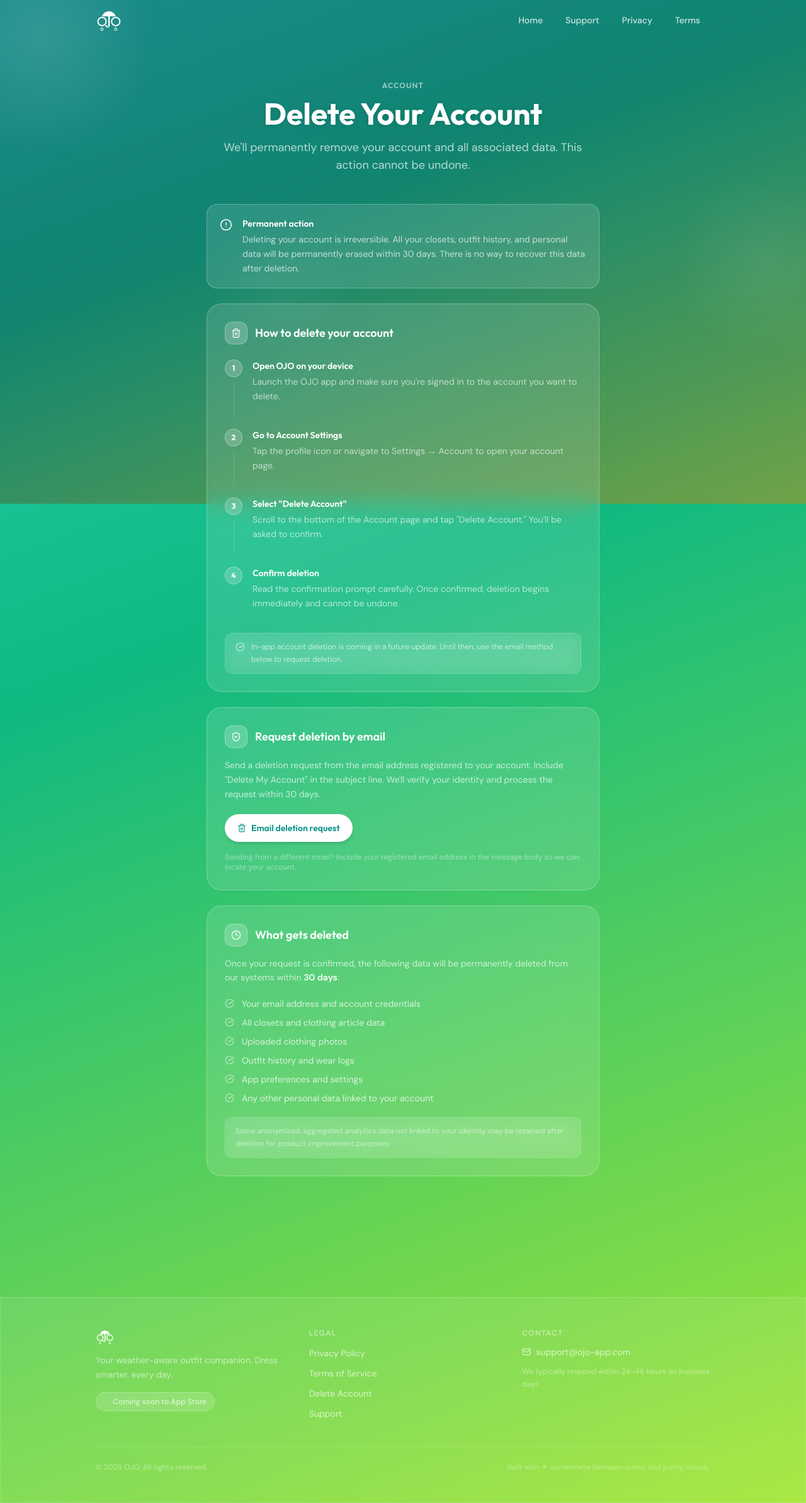
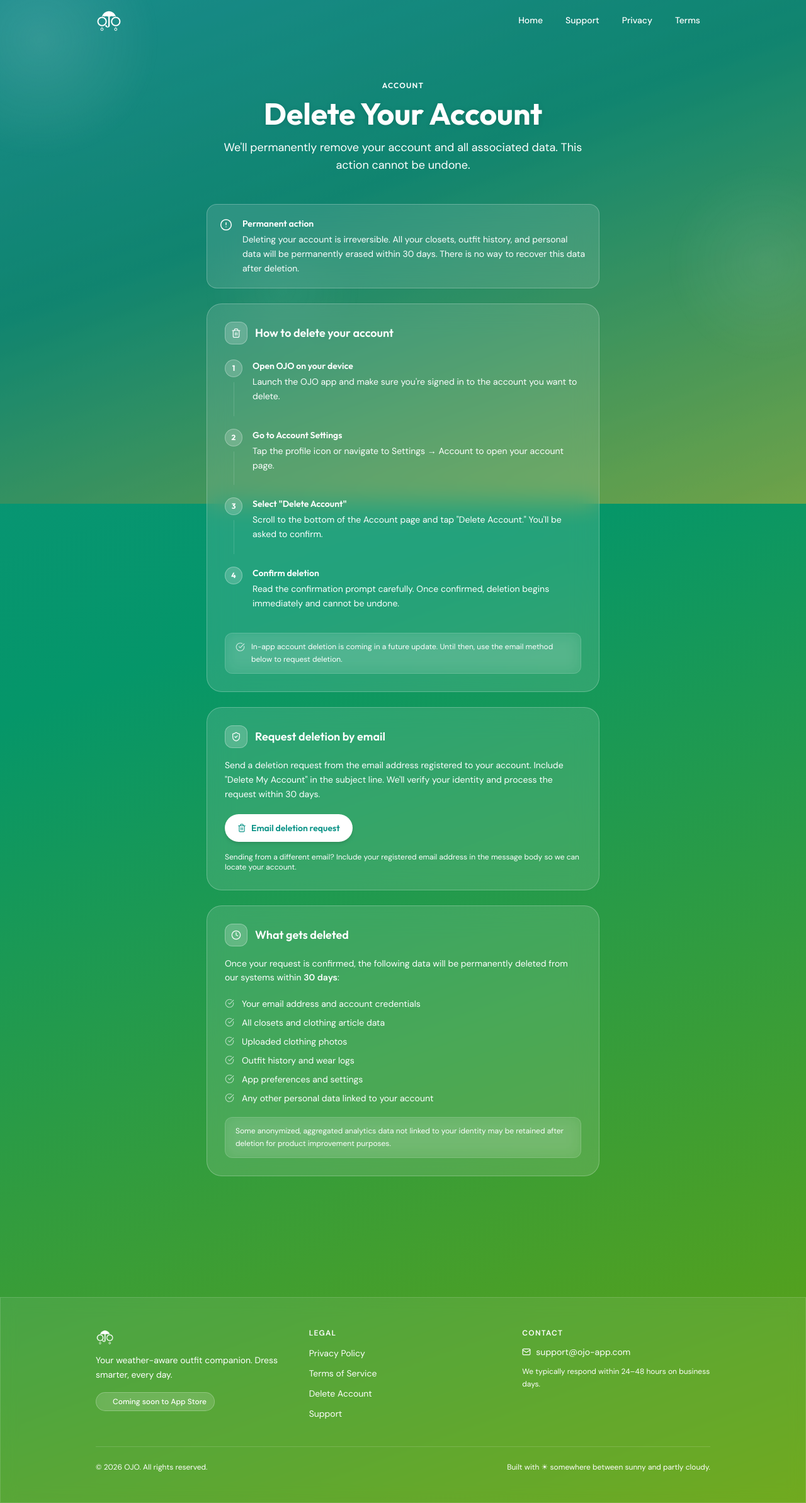
Before and after one commit to mikedeleamon/OjoLandingSite, a Next.js app: page /delete-account in a window 1280 px wide. Shown: the whole page at 63% size. Built offline with nearby package versions, Linux system fonts and the light colour scheme.

Commit message:
color updates

```diff
--- a/app/delete-account/page.tsx
+++ b/app/delete-account/page.tsx
@@ -56,7 +56,7 @@ export default function DeleteAccountPage() {
           <AlertCircle size={20} className="text-white mt-0.5 flex-shrink-0" strokeWidth={1.8} />
           <div>
             <p className="text-white font-outfit font-semibold text-sm mb-1">Permanent action</p>
-            <p className="text-white/70 text-sm font-dm leading-relaxed">
+            <p className="text-white text-sm font-dm leading-relaxed">
               Deleting your account is irreversible. All your closets, outfit
               history, and personal data will be permanently erased within 30 days.
               There is no way to recover this data after deletion.
@@ -88,15 +88,15 @@ export default function DeleteAccountPage() {
                 </div>
                 <div className="pb-5">
                   <p className="text-white font-outfit font-semibold text-sm mb-1">{s.title}</p>
-                  <p className="text-white/65 text-sm font-dm leading-relaxed">{s.description}</p>
+                  <p className="text-white text-sm font-dm leading-relaxed">{s.description}</p>
                 </div>
               </div>
             ))}
           </div>
 
           <div className="mt-4 glass-subtle rounded-xl px-4 py-3 flex items-start gap-2.5">
-            <CheckCircle size={15} className="text-white/70 mt-0.5 flex-shrink-0" strokeWidth={1.8} />
-            <p className="text-white/65 text-xs font-dm leading-relaxed">
+            <CheckCircle size={15} aria-hidden="true" className="text-white/70 mt-0.5 flex-shrink-0" strokeWidth={1.8} />
+            <p className="text-white text-xs font-dm leading-relaxed">
               In-app account deletion is coming in a future update. Until then, use
               the email method below to request deletion.
             </p>
@@ -113,7 +113,7 @@ export default function DeleteAccountPage() {
               Request deletion by email
             </h2>
           </div>
-          <p className="text-white/70 text-sm font-dm leading-relaxed mb-5">
+          <p className="text-white text-sm font-dm leading-relaxed mb-5">
             Send a deletion request from the email address registered to your
             account. Include "Delete My Account" in the subject line. We'll verify
             your identity and process the request within 30 days.
@@ -125,7 +125,7 @@ export default function DeleteAccountPage() {
             <Trash2 size={14} />
             Email deletion request
           </a>
-          <p className="text-white/45 text-xs font-dm mt-4">
+          <p className="text-white text-xs font-dm mt-4">
             Sending from a different email? Include your registered email address
             in the message body so we can locate your account.
           </p>
@@ -141,20 +141,20 @@ export default function DeleteAccountPage() {
               What gets deleted
             </h2>
           </div>
-          <p className="text-white/70 text-sm font-dm leading-relaxed mb-5">
+          <p className="text-white text-sm font-dm leading-relaxed mb-5">
             Once your request is confirmed, the following data will be permanently
             deleted from our systems within <strong className="text-white">30 days</strong>:
           </p>
           <ul className="flex flex-col gap-2.5">
             {deletedItems.map((item) => (
               <li key={item} className="flex items-start gap-3">
-                <CheckCircle size={15} className="text-white/60 mt-0.5 flex-shrink-0" strokeWidth={1.8} />
-                <span className="text-white/75 text-sm font-dm">{item}</span>
+                <CheckCircle size={15} aria-hidden="true" className="text-white/60 mt-0.5 flex-shrink-0" strokeWidth={1.8} />
+                <span className="text-white text-sm font-dm">{item}</span>
               </li>
             ))}
           </ul>
           <div className="mt-5 glass-subtle rounded-xl px-4 py-3">
-            <p className="text-white/55 text-xs font-dm leading-relaxed">
+            <p className="text-white text-xs font-dm leading-relaxed">
               Some anonymized, aggregated analytics data not linked to your
               identity may be retained after deletion for product improvement
               purposes.
--- a/app/globals.css
+++ b/app/globals.css
@@ -3,10 +3,10 @@
 @tailwind utilities;
 
 :root {
-  --color-mint: #2dd4bf;
-  --color-lime: #a3e635;
-  --color-teal: #06b6d4;
-  --gradient-main: linear-gradient(160deg, #2dd4bf 0%, #10b981 40%, #a3e635 100%);
+  --color-mint: #0d9488;
+  --color-lime: #65a30d;
+  --color-teal: #059669;
+  --gradient-main: linear-gradient(160deg, #0d9488 0%, #059669 40%, #65a30d 100%);
 }
 
 html {
--- a/app/support/page.tsx
+++ b/app/support/page.tsx
@@ -146,7 +146,7 @@ function FaqItem({ q, a }: { q: string; a: string }) {
             transition={{ duration: 0.3, ease: [0.22, 1, 0.36, 1] }}
             className="overflow-hidden"
           >
-            <p className="text-white/65 text-sm font-dm leading-relaxed pb-4">{a}</p>
+            <p className="text-white text-sm font-dm leading-relaxed pb-4">{a}</p>
           </motion.div>
         )}
       </AnimatePresence>
@@ -193,7 +193,7 @@ export default function SupportPage() {
           <h2 className="font-outfit font-bold text-white text-xl mb-2">
             Still need help?
           </h2>
-          <p className="text-white/65 text-sm font-dm leading-relaxed mb-5 max-w-sm mx-auto">
+          <p className="text-white text-sm font-dm leading-relaxed mb-5 max-w-sm mx-auto">
             Send us a message and we'll get back to you within 24–48 hours on
             business days. Include your device model and iOS version for faster
             support.
@@ -205,7 +205,7 @@ export default function SupportPage() {
             <Mail size={14} />
             {SUPPORT_EMAIL}
           </a>
-          <p className="text-white/40 text-xs font-dm mt-4">
+          <p className="text-white text-xs font-dm mt-4">
             Response time: 24–48 business hours
           </p>
         </div>
--- a/components/Footer.tsx
+++ b/components/Footer.tsx
@@ -22,13 +22,13 @@ export default function Footer() {
                             />
                             <span className='font-outfit font-semibold text-white text-base'></span>
                         </div>
-                        <p className='text-white/60 text-sm leading-relaxed'>
+                        <p className='text-white text-sm leading-relaxed'>
                             Your weather-aware outfit companion. Dress smarter,
                             every day.
                         </p>
                         <div className='mt-4 inline-flex items-center gap-2 glass rounded-full px-3 py-1.5'>
                             <span className='w-1.5 h-1.5 rounded-full bg-lime-400 animate-pulse-slow' />
-                            <span className='text-white/70 text-xs font-medium'>
+                            <span className='text-white text-xs font-medium'>
                                 Coming soon to App Store
                             </span>
                         </div>
@@ -36,7 +36,7 @@ export default function Footer() {
 
                     {/* Legal */}
                     <div>
-                        <p className='text-white/50 text-xs font-semibold uppercase tracking-widest mb-3'>
+                        <p className='text-white text-xs font-semibold uppercase tracking-widest mb-3'>
                             Legal
                         </p>
                         <ul
@@ -47,7 +47,7 @@ export default function Footer() {
                                 <li key={link.href}>
                                     <Link
                                         href={link.href}
-                                        className='text-white/70 text-sm hover:text-white transition-colors'
+                                        className='text-white text-sm hover:text-white/80 transition-colors'
                                     >
                                         {link.label}
                                     </Link>
@@ -58,12 +58,12 @@ export default function Footer() {
 
                     {/* Contact */}
                     <div>
-                        <p className='text-white/50 text-xs font-semibold uppercase tracking-widest mb-3'>
+                        <p className='text-white text-xs font-semibold uppercase tracking-widest mb-3'>
                             Contact
                         </p>
                         <a
                             href={`mailto:${SUPPORT_EMAIL}`}
-                            className='flex items-center gap-2 text-white/70 text-sm hover:text-white transition-colors group'
+                            className='flex items-center gap-2 text-white text-sm hover:text-white/80 transition-colors group'
                         >
                             <Mail
                                 size={14}
@@ -71,7 +71,7 @@ export default function Footer() {
                             />
                             {SUPPORT_EMAIL}
                         </a>
-                        <p className='text-white/45 text-xs mt-3 leading-relaxed'>
+                        <p className='text-white text-xs mt-3 leading-relaxed'>
                             We typically respond within 24–48 hours on business
                             days.
                         </p>
@@ -80,10 +80,10 @@ export default function Footer() {
 
                 {/* Bottom bar */}
                 <div className='border-t border-white/15 pt-6 flex flex-col sm:flex-row items-center justify-between gap-2'>
-                    <p className='text-white/45 text-xs'>
+                    <p className='text-white text-xs'>
                         © {year} {APP_NAME}. All rights reserved.
                     </p>
-                    <p className='text-white/35 text-xs'>
+                    <p className='text-white text-xs'>
                         Built with <span aria-hidden="true">☀</span> somewhere between sunny and partly cloudy.
                     </p>
                 </div>
--- a/components/Nav.tsx
+++ b/components/Nav.tsx
@@ -62,7 +62,7 @@ export default function Nav() {
                                     className={`px-4 py-2 rounded-full text-sm font-medium transition-all duration-200 ${
                                         active
                                             ? 'glass text-white'
-                                            : 'text-white/80 hover:text-white hover:glass'
+                                            : 'text-white hover:glass'
                                     }`}
                                 >
                                     {link.label}
@@ -105,7 +105,7 @@ export default function Nav() {
                                         className={`block px-4 py-2.5 rounded-xl text-sm font-medium transition-all ${
                                             active
                                                 ? 'glass text-white'
-                                                : 'text-white/80 hover:text-white hover:glass'
+                                                : 'text-white hover:glass'
                                         }`}
                                     >
                                         {link.label}
--- a/components/PageHeader.tsx
+++ b/components/PageHeader.tsx
@@ -9,7 +9,7 @@ export default function PageHeader({ eyebrow, title, subtitle }: PageHeaderProps
     <div className="pt-32 pb-12 px-6">
       <div className="max-w-3xl mx-auto text-center">
         {eyebrow && (
-          <p className="text-white/60 text-xs font-semibold uppercase tracking-widest mb-3 font-outfit">
+          <p className="text-white text-xs font-semibold uppercase tracking-widest mb-3 font-outfit">
             {eyebrow}
           </p>
         )}
@@ -17,7 +17,7 @@ export default function PageHeader({ eyebrow, title, subtitle }: PageHeaderProps
           {title}
         </h1>
         {subtitle && (
-          <p className="text-white/70 text-base md:text-lg leading-relaxed max-w-xl mx-auto font-dm">
+          <p className="text-white text-base md:text-lg leading-relaxed max-w-xl mx-auto font-dm">
             {subtitle}
           </p>
         )}
```
Also changed, not shown: app/page.tsx (+9 -8 lines), tailwind.config.ts (+6 -6 lines).
